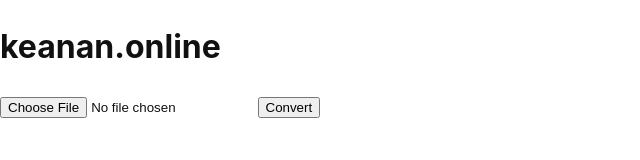
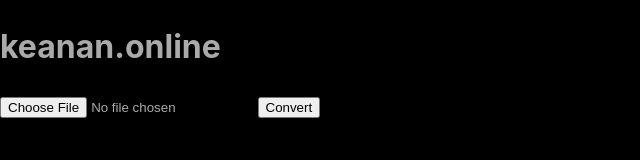
Before and after one commit to danthekidd/keanan-online, a plain HTML site: page index.html in a window 1280 px wide. Shown: the whole page, without its empty margins (0-640 px from the left). Drawn offline with Linux system fonts and the light colour scheme.

Commit message:
new commit

```diff
--- a/styles.css
+++ b/styles.css
@@ -1,6 +1,6 @@
 :root {
-    --bg-color: #ffffff;
-    --text-color: #111111;
+    --bg-color: #000000;
+    --text-color: #aaaaaa;
     --accent-color: #2563eb;
 }
 
```
